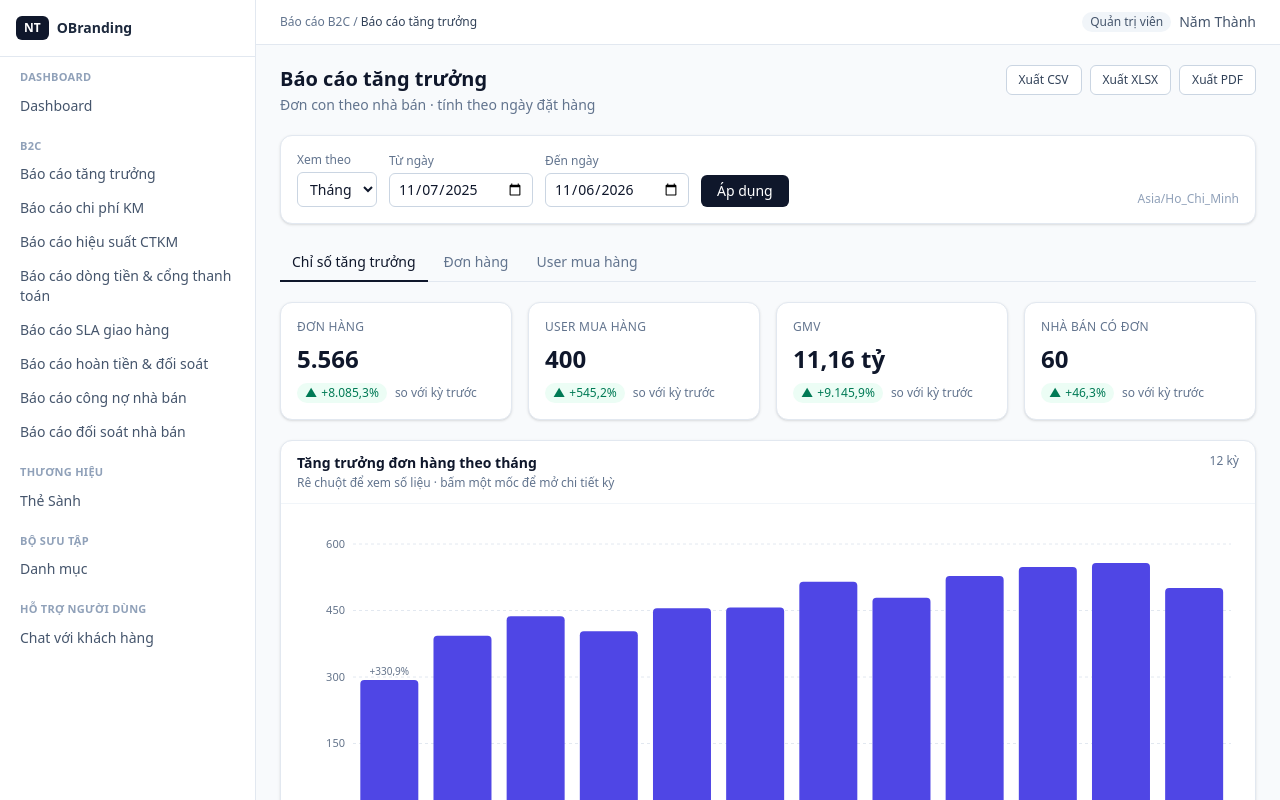
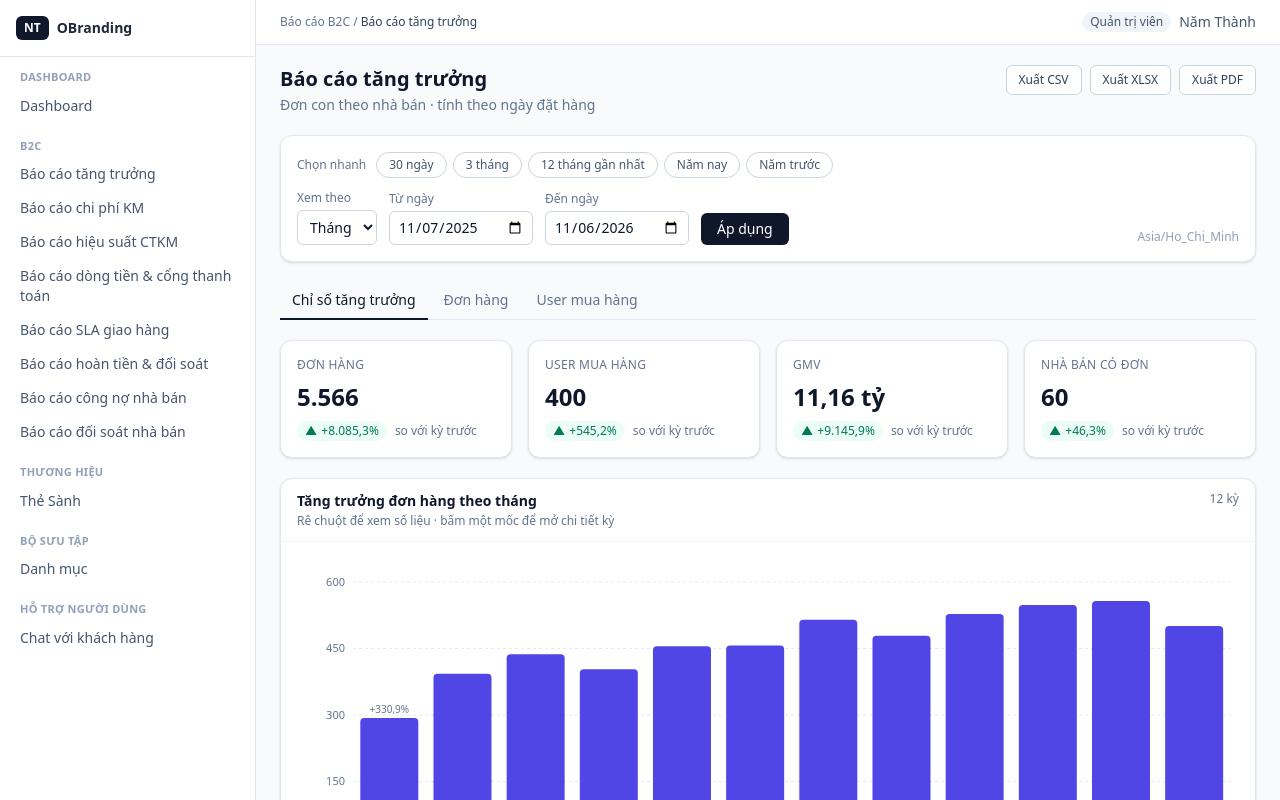
Before and after one commit to nguyenanhlong/obranding-gmv, a Next.js app: page /growth in a window 1280 px wide. Shown: the top 800 px of the page. Built offline with nearby package versions, Linux system fonts and the light colour scheme.

Commit message:
feat(platform): preset kỳ cho bộ lọc, có nút 12 tháng gần nhất
Preset bật bằng prop nên M2/M4/M5 không đổi; 12 tháng lấy tròn tháng để chart luôn đủ 12 cột. Giữ topN khi đổi kỳ.

```diff
--- a/app/(admin)/growth/page.tsx
+++ b/app/(admin)/growth/page.tsx
@@ -53,7 +53,7 @@ export default async function GrowthPage({ searchParams }: PageProps) {
         </div>
       </div>
 
-      <ReportFilter filters={filters} />
+      <ReportFilter filters={filters} presets keep={{ topN: String(topN) }} />
 
       <nav className="flex gap-1 border-b border-slate-200" aria-label="Tab chỉ số">
         {TABS.map((tab, i) => (
--- /dev/null
+++ b/src/platform/reports/presets.ts
@@ -0,0 +1,51 @@
+import type { Period } from '@/contracts/base';
+import { addDays } from '@/platform/time';
+import type { ReportFilters } from './filters';
+
+export type PresetKey = 'last30d' | 'last3m' | 'last12m' | 'thisYear' | 'lastYear';
+
+export type FilterPreset = {
+  key: PresetKey;
+  label: string;
+  from: string;
+  to: string;
+  period: Period;
+};
+
+const pad = (n: number) => String(n).padStart(2, '0');
+
+/** Ngày 01 của tháng cách `today` `offset` tháng (offset âm = lùi về trước). */
+export function monthStart(today: string, offset: number): string {
+  const y = Number(today.slice(0, 4));
+  const m = Number(today.slice(5, 7)) - 1 + offset; // 0-based, có thể âm
+  const year = y + Math.floor(m / 12);
+  const month = ((m % 12) + 12) % 12;
+  return `${year}-${pad(month + 1)}-01`;
+}
+
+/**
+ * Các khoảng kỳ chọn nhanh. Tính từ `today` (giờ VN) nên gọi lại mỗi request.
+ * "12 tháng gần nhất" lấy tròn tháng: đầu tháng cách đây 11 tháng → hôm nay,
+ * nên chart luôn có đúng 12 cột (cột cuối là kỳ đang diễn ra → "tạm tính").
+ */
+export function buildPresets(today: string): FilterPreset[] {
+  const year = Number(today.slice(0, 4));
+  return [
+    { key: 'last30d', label: '30 ngày', from: addDays(today, -29), to: today, period: 'day' },
+    { key: 'last3m', label: '3 tháng', from: monthStart(today, -2), to: today, period: 'week' },
+    { key: 'last12m', label: '12 tháng gần nhất', from: monthStart(today, -11), to: today, period: 'month' },
+    { key: 'thisYear', label: 'Năm nay', from: `${year}-01-01`, to: today, period: 'month' },
+    { key: 'lastYear', label: 'Năm trước', from: `${year - 1}-01-01`, to: `${year - 1}-12-31`, period: 'month' },
+  ];
+}
+
+/** Preset đang khớp với filter hiện tại (để tô đậm), hoặc null. */
+export function activePresetKey(
+  filters: Pick<ReportFilters, 'from' | 'to' | 'period'>,
+  presets: readonly FilterPreset[],
+): PresetKey | null {
+  const hit = presets.find(
+    (p) => p.from === filters.from && p.to === filters.to && p.period === filters.period,
+  );
+  return hit?.key ?? null;
+}
--- a/src/platform/ui/report-filter.tsx
+++ b/src/platform/ui/report-filter.tsx
@@ -1,16 +1,35 @@
-import type { ReportFilters } from '@/platform/reports/filters';
+import Link from 'next/link';
+import { filtersToQueryString, type ReportFilters } from '@/platform/reports/filters';
+import { activePresetKey, buildPresets } from '@/platform/reports/presets';
+import { todayIn } from '@/platform/time';
+import { cn } from '@/platform/ui/cn';
+
+type ReportFilterProps = {
+  filters: ReportFilters;
+  action?: string;
+  /** Hiện hàng nút chọn nhanh kỳ (30 ngày, 12 tháng gần nhất…). Mặc định tắt. */
+  presets?: boolean;
+  /** Tham số ngoài filter cần giữ khi đổi kỳ, VD `{ topN: '5' }`. */
+  keep?: Record<string, string | undefined>;
+};
 
 /**
  * Filter kỳ dùng chung cho M1/M2 (M4/M5 có khoảng ngày riêng, dùng lại component này).
  * Submit là GET về chính route đang đứng — URL là single source of truth.
  */
-export function ReportFilter({
-  filters,
-  action = '',
-}: {
-  filters: ReportFilters;
-  action?: string;
-}) {
+export function ReportFilter({ filters, action = '', presets = false, keep = {} }: ReportFilterProps) {
+  const kept = Object.entries(keep).filter((e): e is [string, string] => e[1] !== undefined);
+  const presetList = presets ? buildPresets(todayIn(filters.tz)) : [];
+  const active = activePresetKey(filters, presetList);
+
+  const presetHref = (p: (typeof presetList)[number]) => {
+    const qs = new URLSearchParams(
+      filtersToQueryString({ ...filters, from: p.from, to: p.to, period: p.period }),
+    );
+    for (const [k, v] of kept) qs.set(k, v);
+    return `${action}?${qs.toString()}`;
+  };
+
   return (
     <form
       method="get"
@@ -18,6 +37,31 @@ export function ReportFilter({
       className="flex flex-wrap items-end gap-3 rounded-xl border border-slate-200 bg-white p-4 shadow-sm"
       aria-label="Bộ lọc báo cáo"
     >
+      {presetList.length > 0 ? (
+        <div className="flex w-full flex-wrap items-center gap-1.5" aria-label="Chọn nhanh kỳ">
+          <span className="mr-1 text-xs font-medium text-slate-500">Chọn nhanh</span>
+          {presetList.map((p) => (
+            <Link
+              key={p.key}
+              href={presetHref(p)}
+              aria-current={p.key === active ? 'true' : undefined}
+              className={cn(
+                'rounded-full border px-3 py-1 text-xs',
+                p.key === active
+                  ? 'border-slate-900 bg-slate-900 text-white'
+                  : 'border-slate-300 text-slate-600 hover:bg-slate-50',
+              )}
+            >
+              {p.label}
+            </Link>
+          ))}
+        </div>
+      ) : null}
+
+      {kept.map(([k, v]) => (
+        <input key={k} type="hidden" name={k} value={v} />
+      ))}
+
       <label className="flex flex-col gap-1">
         <span className="text-xs font-medium text-slate-500">Xem theo</span>
         <select
```
Also changed, not shown: 1 other file (tests, documents, lock files or other folders).
